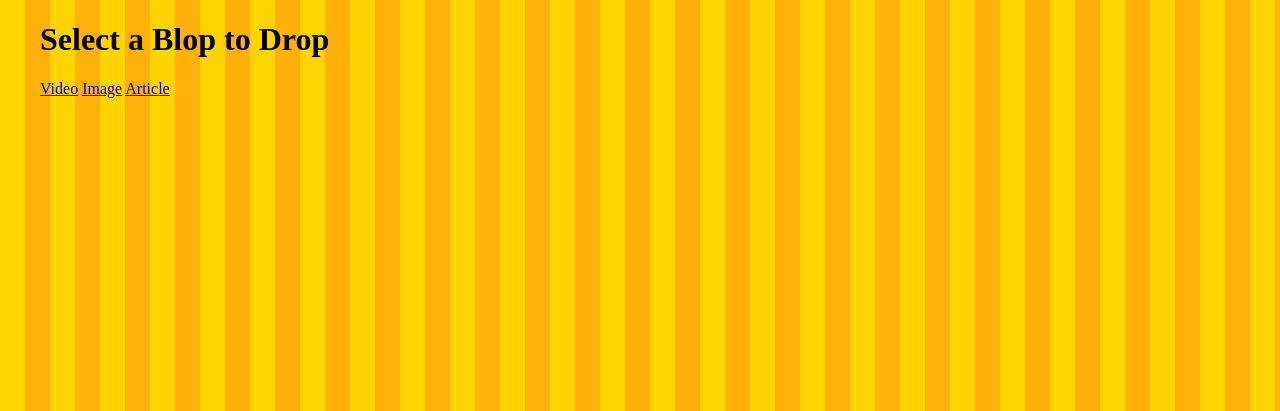
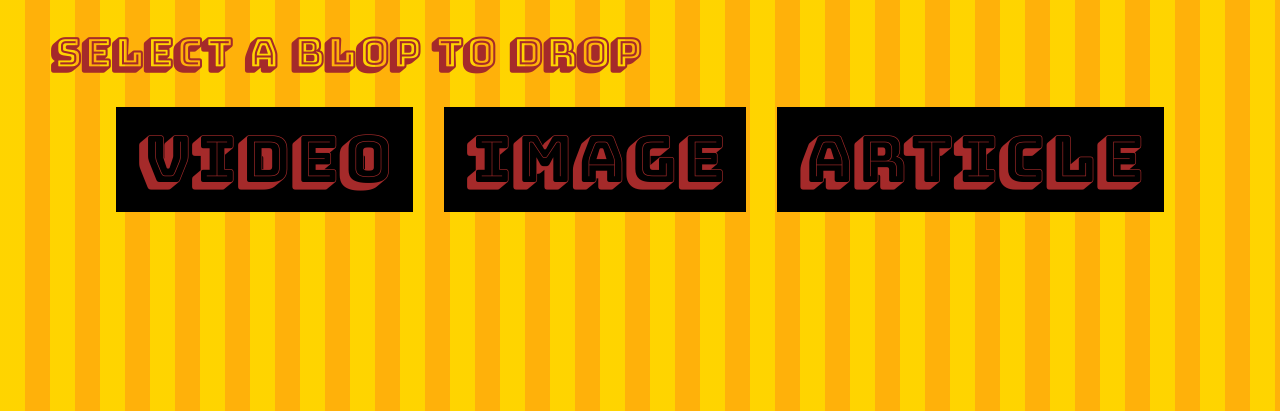
Before and after one commit to laststandjam/Blopper, a Django app: page /blops/create/ in a window 1280 px wide. Shown: the part 82-493 px from the top of the page. Run offline with Django 3.2, Linux system fonts and the light colour scheme; the visitor is signed in with stand-in values (Sample User, id 1).

Commit message:
Update select a blop page

```diff
--- /dev/null
+++ b/main_app/static/main_app/blop_create.css
@@ -0,0 +1,22 @@
+h1 {
+  color: brown;
+  font-family: 'Bungee Shade', cursive;
+  font-size: 40px;
+  margin-left: 10px;
+}
+
+#select_blop {
+  display: flex;
+  justify-content: space-around;
+  width: 90%;
+  margin: 0 auto;
+}
+
+#select_blop a {
+  text-decoration: none;
+  color: brown;
+  font-family: 'Bungee Shade', cursive;
+  font-size: 5vw;
+  background-color: black;
+  padding: 1% 2%;
+}
--- a/main_app/static/main_app/videos_images.css
+++ b/main_app/static/main_app/videos_images.css
@@ -2,6 +2,7 @@ h1 {
   color: brown;
   font-family: 'Bungee Shade', cursive;
   font-size: 55px;
+  margin-left: 10px;
 }
 
 .center {
--- a/main_app/templates/main_app/blop_create.html
+++ b/main_app/templates/main_app/blop_create.html
@@ -1,10 +1,15 @@
 {% extends 'main_app/base.html' %}
 {% block content %}
+{% load static %}
+<link rel="stylesheet" type="text/css" href="{% static 'main_app/blop_create.css' %}">
+
   <h1>Select a Blop to Drop</h1>
   {% if not blop %}
-    <a href="{% url 'main_app:create_blop_video' %}">Video</a>
-    <a href="{% url 'main_app:create_blop_image' %}">Image</a>
-    <a href="{% url 'main_app:create_blop_article' %}">Article</a>
+    <div id="select_blop">
+      <a href="{% url 'main_app:create_blop_video' %}">Video</a>
+      <a href="{% url 'main_app:create_blop_image' %}">Image</a>
+      <a href="{% url 'main_app:create_blop_article' %}">Article</a>
+    </div>
   {% elif blop == 'video' %}
     <form action="{% url 'main_app:create_blop_video' %}" method="post">
       {% csrf_token %}
```
